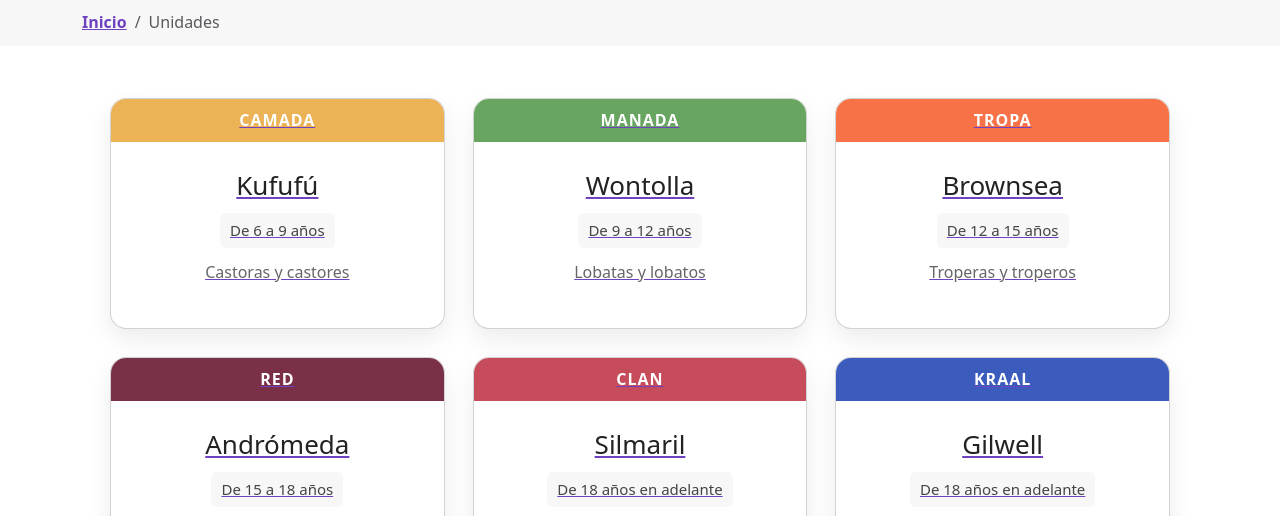
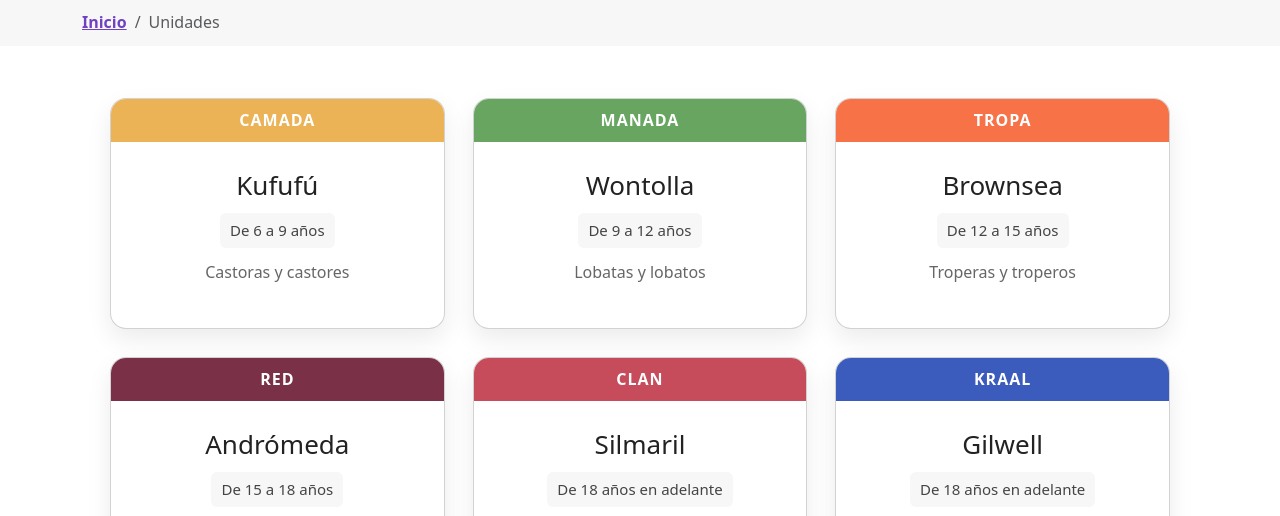
Before and after one commit to iokin/iokin.github.io, a plain HTML site: page unidades.html in a window 1280 px wide. Shown: the part 275-791 px from the top of the page. Drawn offline with nearby package versions, Linux system fonts and the light colour scheme.

Commit message:
unidad estilar

```diff
--- a/css/styles.css
+++ b/css/styles.css
@@ -405,6 +405,10 @@ header {
   gap: var(--spacing-lg);
   padding: var(--spacing-lg);
 }
+
+.cards-container a {
+  text-decoration: none;
+}
 .card {
   background: var(--color-card-bg);
   border-radius: var(--border-radius-card);
```
